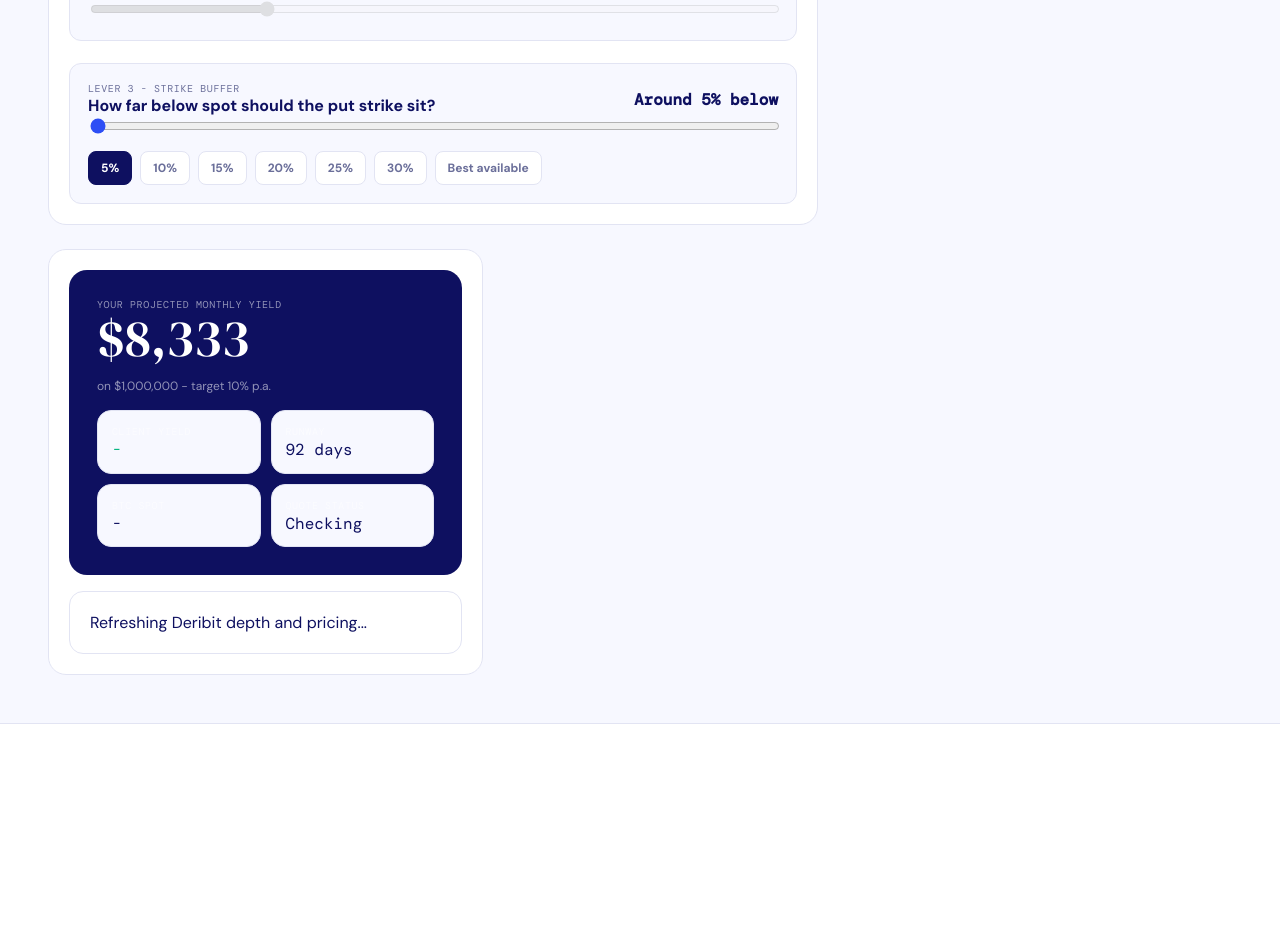
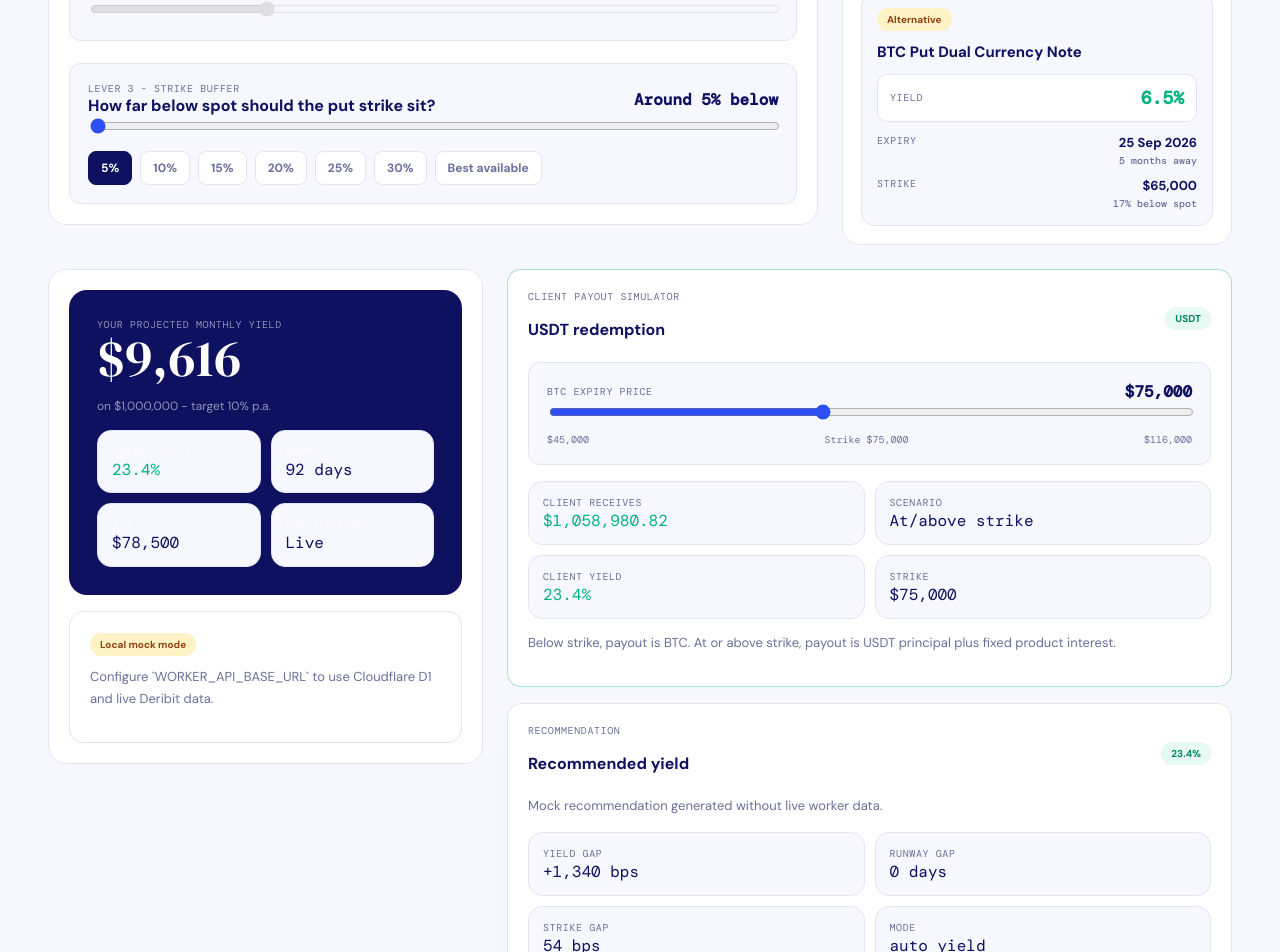
Before and after one commit to crypto-not-a-crime/signafi-products, a Next.js app in the folder web/: page /3-levers in a window 1280 px wide. Shown: the part 1160-2112 px from the top of the page. Before the commit the page ends 1884 px from the top, so only its background shows below. Built offline with nearby package versions, Linux system fonts and the light colour scheme.

Commit message:
Make product recommendations selectable

```diff
--- a/web/src/app/globals.css
+++ b/web/src/app/globals.css
@@ -766,7 +766,12 @@
 .recommendation-yield-row {
   align-items: center;
   display: flex;
+  gap: 8px;
   justify-content: space-between;
+}
+
+.recommendation-card-top .status-badge {
+  flex-shrink: 0;
 }
 
 .rail-title {
@@ -806,16 +811,46 @@
 }
 
 .recommendation-card {
+  appearance: none;
   background: var(--off-white);
   border: 1px solid var(--border);
   border-radius: 14px;
+  color: inherit;
+  cursor: pointer;
+  display: block;
+  font: inherit;
   padding: 15px;
+  text-align: left;
+  transition:
+    border-color 0.15s ease,
+    box-shadow 0.15s ease,
+    transform 0.15s ease;
+  width: 100%;
 }
 
 .recommendation-card.best {
   background: var(--white);
   border-color: var(--navy);
   border-width: 1.5px;
+}
+
+.recommendation-card:hover,
+.recommendation-card:focus-visible {
+  border-color: var(--navy);
+  box-shadow: 0 10px 28px rgba(16, 35, 60, 0.1);
+  outline: none;
+  transform: translateY(-1px);
+}
+
+.recommendation-card.selected {
+  background: var(--white);
+  border-color: var(--green);
+  box-shadow: 0 0 0 2px rgba(0, 179, 126, 0.13);
+}
+
+.recommendation-card.selected .recommendation-yield-row {
+  background: var(--green-bg);
+  border-color: rgba(0, 179, 126, 0.22);
 }
 
 .recommendation-name {
--- a/web/src/components/LeversPage.tsx
+++ b/web/src/components/LeversPage.tsx
@@ -25,11 +25,21 @@
   const [strikeBufferPct, setStrikeBufferPct] = useState(5);
   const [selectorMode, setSelectorMode] = useState<DcnSelectorMode>("auto_yield");
   const [data, setData] = useState<DcnPricingResponse | null>(null);
+  const [selectedInstrumentName, setSelectedInstrumentName] = useState<string | null>(null);
   const [expiryPrice, setExpiryPrice] = useState<number | null>(null);
   const [loading, setLoading] = useState(false);
   const [error, setError] = useState<string | null>(null);
 
   const runwayDays = useMemo(() => runwayOptions.find((item) => item.id === runway)?.days ?? 92, [runway]);
+  const best = data?.bestCandidate ?? null;
+  const allCandidates = useMemo(() => getUniqueCandidates(best, data?.candidates), [best, data?.candidates]);
+  const selectedCandidate = useMemo(
+    () =>
+      selectedInstrumentName
+        ? allCandidates.find((candidate) => candidate.instrumentName === selectedInstrumentName) ?? best
+        : best,
+    [allCandidates, best, selectedInstrumentName]
+  );
 
   useEffect(() => {
     const timer = window.setTimeout(() => {
@@ -39,12 +49,24 @@
   }, [investmentUsdt, runwayDays, targetYieldPct, strikeBufferMode, strikeBufferPct, selectorMode]);
 
   useEffect(() => {
-    if (!data?.bestCandidate) return;
-    const range = getScenarioRange(data.bestCandidate);
+    if (!data) {
+      setSelectedInstrumentName(null);
+      return;
+    }
+
+    setSelectedInstrumentName((current) => {
+      if (current && allCandidates.some((candidate) => candidate.instrumentName === current)) return current;
+      return data.bestCandidate?.instrumentName ?? null;
+    });
+  }, [allCandidates, data]);
+
+  useEffect(() => {
+    if (!selectedCandidate) return;
+    const range = getScenarioRange(selectedCandidate);
     setExpiryPrice((current) =>
       current === null || current < range.min || current > range.max ? range.defaultPrice : current
     );
-  }, [data?.bestCandidate?.instrumentName, data?.bestCandidate?.strike]);
+  }, [selectedCandidate?.instrumentName, selectedCandidate?.spotPrice, selectedCandidate?.strike]);
 
   async function fetchPricing() {
     setLoading(true);
@@ -75,13 +97,49 @@
     }
   }
 
-  const best = data?.bestCandidate ?? null;
-  const scenarioRange = best ? getScenarioRange(best) : null;
+  const scenarioRange = selectedCandidate ? getScenarioRange(selectedCandidate) : null;
   const selectedExpiryPrice = scenarioRange ? expiryPrice ?? scenarioRange.defaultPrice : null;
   const monthly = investmentUsdt * (targetYieldPct / 100) / 12;
-  const displayedRunwayDays = best?.dayCount ?? runwayDays;
-  const projectedMonthlyYield = formatUsd(best?.clientInterestUsdt ? best.clientInterestUsdt / (best.dayCount / 30) : monthly);
-  const recommendationCandidates = useMemo(() => getRecommendationCandidates(best, data?.candidates), [best, data?.candidates]);
+  const displayedRunwayDays = selectedCandidate?.dayCount ?? runwayDays;
+  const selectedMonthlyYield =
+    selectedCandidate?.clientInterestUsdt !== null &&
+    selectedCandidate?.clientInterestUsdt !== undefined &&
+    selectedCandidate.dayCount > 0
+      ? selectedCandidate.clientInterestUsdt / (selectedCandidate.dayCount / 30)
+      : monthly;
+  const projectedMonthlyYield = formatUsd(selectedMonthlyYield);
+  const recommendationCandidates = useMemo(
+    () => getRecommendationCandidates(best, data?.candidates, selectedCandidate?.instrumentName ?? selectedInstrumentName),
+    [best, data?.candidates, selectedCandidate?.instrumentName, selectedInstrumentName]
+  );
+  const selectedRecommendation = useMemo(
+    () =>
+      selectedCandidate
+        ? buildSelectedRecommendation({
+            baseRecommendation: data?.recommendation,
+            candidate: selectedCandidate,
+            bestInstrumentName: best?.instrumentName ?? null,
+            runwayDays,
+            selectorMode,
+            strikeBufferMode,
+            strikeBufferPct,
+            targetYieldPct
+          })
+        : null,
+    [
+      best?.instrumentName,
+      data?.recommendation,
+      runwayDays,
+      selectedCandidate,
+      selectorMode,
+      strikeBufferMode,
+      strikeBufferPct,
+      targetYieldPct
+    ]
+  );
+  const selectedIsAlternative = Boolean(
+    selectedCandidate && best && selectedCandidate.instrumentName !== best.instrumentName
+  );
 
   const controlsPanel = (
     <div className="lever-panel">
@@ -244,7 +302,7 @@
       <div className="metric-grid">
         <div className="metric-card">
           <div className="sum-lbl">Client yield</div>
-          <div className="metric-value green">{formatPct(best?.clientYield, 1)}</div>
+          <div className="metric-value green">{formatPct(selectedCandidate?.clientYield, 1)}</div>
         </div>
         <div className="metric-card">
           <div className="sum-lbl">Runway</div>
@@ -252,11 +310,11 @@
         </div>
         <div className="metric-card">
           <div className="sum-lbl">BTC spot</div>
-          <div className="metric-value">{formatUsd(best?.spotPrice)}</div>
+          <div className="metric-value">{formatUsd(selectedCandidate?.spotPrice)}</div>
         </div>
         <div className="metric-card">
           <div className="sum-lbl">Quote status</div>
-          <div className="metric-value">{best?.checks.quoteFresh ? "Live" : "Checking"}</div>
+          <div className="metric-value">{selectedCandidate?.checks.quoteFresh ? "Live" : "Checking"}</div>
         </div>
       </div>
     </div>
@@ -291,16 +349,22 @@
 
   const guidanceCards = (
     <>
-      {best && scenarioRange && selectedExpiryPrice !== null ? (
+      {selectedCandidate && scenarioRange && selectedExpiryPrice !== null ? (
         <ClientPayoutSimulator
-          candidate={best}
+          candidate={selectedCandidate}
           expiryPrice={selectedExpiryPrice}
           range={scenarioRange}
           onChange={setExpiryPrice}
         />
       ) : null}
 
-      {best && data?.recommendation ? <RecommendationCard recommendation={data.recommendation} candidate={best} /> : null}
+      {selectedCandidate && selectedRecommendation ? (
+        <RecommendationCard
+          candidate={selectedCandidate}
+          recommendation={selectedRecommendation}
+          selectedAlternative={selectedIsAlternative}
+        />
+      ) : null}
     </>
   );
 
@@ -345,11 +409,14 @@
               <div className="levers-rail-wrap">
                 {controlsPanel}
                 <RecommendationRail
+                  bestInstrumentName={best?.instrumentName ?? null}
                   candidates={recommendationCandidates}
                   hasData={Boolean(data)}
                   loading={loading}
                   error={error}
                   mock={Boolean(data?.mock)}
+                  onSelect={setSelectedInstrumentName}
+                  selectedInstrumentName={selectedCandidate?.instrumentName ?? null}
                 />
               </div>
               <div className="rail-detail-grid">
@@ -378,27 +445,43 @@
   );
 }
 
-function getRecommendationCandidates(best: DcnCandidate | null, candidates: DcnCandidate[] | undefined) {
+function getUniqueCandidates(best: DcnCandidate | null, candidates: DcnCandidate[] | undefined) {
   const seen = new Set<string>();
   return [best, ...(candidates ?? [])].filter((candidate): candidate is DcnCandidate => {
     if (!candidate || seen.has(candidate.instrumentName)) return false;
     seen.add(candidate.instrumentName);
     return true;
-  }).slice(0, 3);
+  });
+}
+
+function getRecommendationCandidates(
+  best: DcnCandidate | null,
+  candidates: DcnCandidate[] | undefined,
+  selectedInstrumentName: string | null | undefined
+) {
+  return getUniqueCandidates(best, candidates).filter(
+    (candidate, index) => index < 3 || candidate.instrumentName === selectedInstrumentName
+  );
 }
 
 function RecommendationRail({
+  bestInstrumentName,
   candidates,
   hasData,
   loading,
   error,
-  mock
+  mock,
+  onSelect,
+  selectedInstrumentName
 }: {
+  bestInstrumentName: string | null;
   candidates: DcnCandidate[];
   hasData: boolean;
   loading: boolean;
   error: string | null;
   mock: boolean;
+  onSelect: (instrumentName: string) => void;
+  selectedInstrumentName: string | null;
 }) {
   const statusLabel = !hasData ? "Checking" : mock ? "Mock" : "Live";
   const statusClassName = !hasData || mock ? "status-warn" : "status-live";
@@ -420,11 +503,13 @@
         <div className="rail-state">No eligible product passed the current checks.</div>
       ) : null}
       <div className="rail-list">
-        {candidates.map((candidate, index) => (
+        {candidates.map((candidate) => (
           <RecommendationRailCard
+            best={candidate.instrumentName === bestInstrumentName}
             candidate={candidate}
-            best={index === 0}
             key={candidate.instrumentName}
+            onSelect={onSelect}
+            selected={candidate.instrumentName === selectedInstrumentName}
           />
         ))}
       </div>
@@ -434,21 +519,32 @@
 
 function RecommendationRailCard({
   candidate,
-  best = false
+  best = false,
+  onSelect,
+  selected
 }: {
   candidate: DcnCandidate;
   best?: boolean;
+  onSelect: (instrumentName: string) => void;
+  selected: boolean;
 }) {
   const terms = getInstrumentTerms(candidate);
   const strikeDistance = formatStrikeDistanceFromSpot(candidate);
   const expiryDistance = formatExpiryDistance(candidate.dayCount);
 
   return (
-    <article className={`recommendation-card ${best ? "best" : ""}`}>
+    <button
+      aria-label={`Select ${terms.underlying} ${terms.optionType} Dual Currency Note expiring ${terms.expiryDate}`}
+      aria-pressed={selected}
+      className={`recommendation-card ${best ? "best" : ""} ${selected ? "selected" : ""}`}
+      onClick={() => onSelect(candidate.instrumentName)}
+      type="button"
+    >
       <div className="recommendation-card-top">
         <span className={`status-badge ${best ? "status-live" : "status-warn"}`}>
           {best ? "Best match" : "Alternative"}
         </span>
+        {selected ? <span className="status-badge status-live">Selected</span> : null}
       </div>
       <h3 className="recommendation-name">
         {terms.underlying} {terms.optionType} Dual Currency Note
@@ -473,7 +569,7 @@
           </dd>
         </div>
       </dl>
-    </article>
+    </button>
   );
 }
 
@@ -537,10 +633,12 @@
 
 function RecommendationCard({
   recommendation,
-  candidate
+  candidate,
+  selectedAlternative = false
 }: {
   recommendation: DcnRecommendation;
   candidate: DcnCandidate;
+  selectedAlternative?: boolean;
 }) {
   const gap =
     recommendation.targetYieldGapBps === null
@@ -558,7 +656,13 @@
       <div className="row-between">
         <div>
           <div className="pc-label">Recommendation</div>
-          <h3 className="card-title">{recommendation.recommendedLever === "none" ? "Closest product" : `Recommended ${recommendation.recommendedLever}`}</h3>
+          <h3 className="card-title">
+            {selectedAlternative
+              ? "Selected product"
+              : recommendation.recommendedLever === "none"
+                ? "Closest product"
+                : `Recommended ${recommendation.recommendedLever}`}
+          </h3>
         </div>
         <span className="status-badge status-live">{recommendationValue}</span>
       </div>
@@ -571,6 +675,55 @@
       </div>
     </div>
   );
+}
+
+function buildSelectedRecommendation({
+  baseRecommendation,
+  candidate,
+  bestInstrumentName,
+  runwayDays,
+  selectorMode,
+  strikeBufferMode,
+  strikeBufferPct,
+  targetYieldPct
+}: {
+  baseRecommendation: DcnRecommendation | undefined;
+  candidate: DcnCandidate;
+  bestInstrumentName: string | null;
+  runwayDays: number;
+  selectorMode: DcnSelectorMode;
+  strikeBufferMode: "target" | "any";
+  strikeBufferPct: number;
+  targetYieldPct: number;
+}): DcnRecommendation {
+  if (candidate.instrumentName === bestInstrumentName && baseRecommendation) return baseRecommendation;
+
+  const targetYield = targetYieldPct / 100;
+  const targetYieldGapBps = candidate.clientYield === null ? null : (candidate.clientYield - targetYield) * 10000;
+  const runwayGapDays = Number.isFinite(candidate.dayCount) ? Math.abs(candidate.dayCount - runwayDays) : null;
+  const preferredMoneyness = strikeBufferMode === "target" ? 1 - strikeBufferPct / 100 : null;
+  const strikeMoneyness =
+    candidate.spotPrice > 0 && Number.isFinite(candidate.strike) ? candidate.strike / candidate.spotPrice : null;
+  const strikeMoneynessGapBps =
+    preferredMoneyness === null || strikeMoneyness === null
+      ? null
+      : Math.abs(strikeMoneyness - preferredMoneyness) * 10000;
+
+  return {
+    selectorMode,
+    recommendedLever: getRecommendedLever(selectorMode),
+    reason: "This selected product is compared against your current levers.",
+    targetYieldGapBps,
+    runwayGapDays,
+    strikeMoneynessGapBps
+  };
+}
+
+function getRecommendedLever(selectorMode: DcnSelectorMode): DcnRecommendation["recommendedLever"] {
+  if (selectorMode === "auto_yield") return "yield";
+  if (selectorMode === "auto_runway") return "runway";
+  if (selectorMode === "auto_strike") return "strike";
+  return "none";
 }
 
 function formatRecommendationValue(recommendation: DcnRecommendation, candidate: DcnCandidate) {
```
